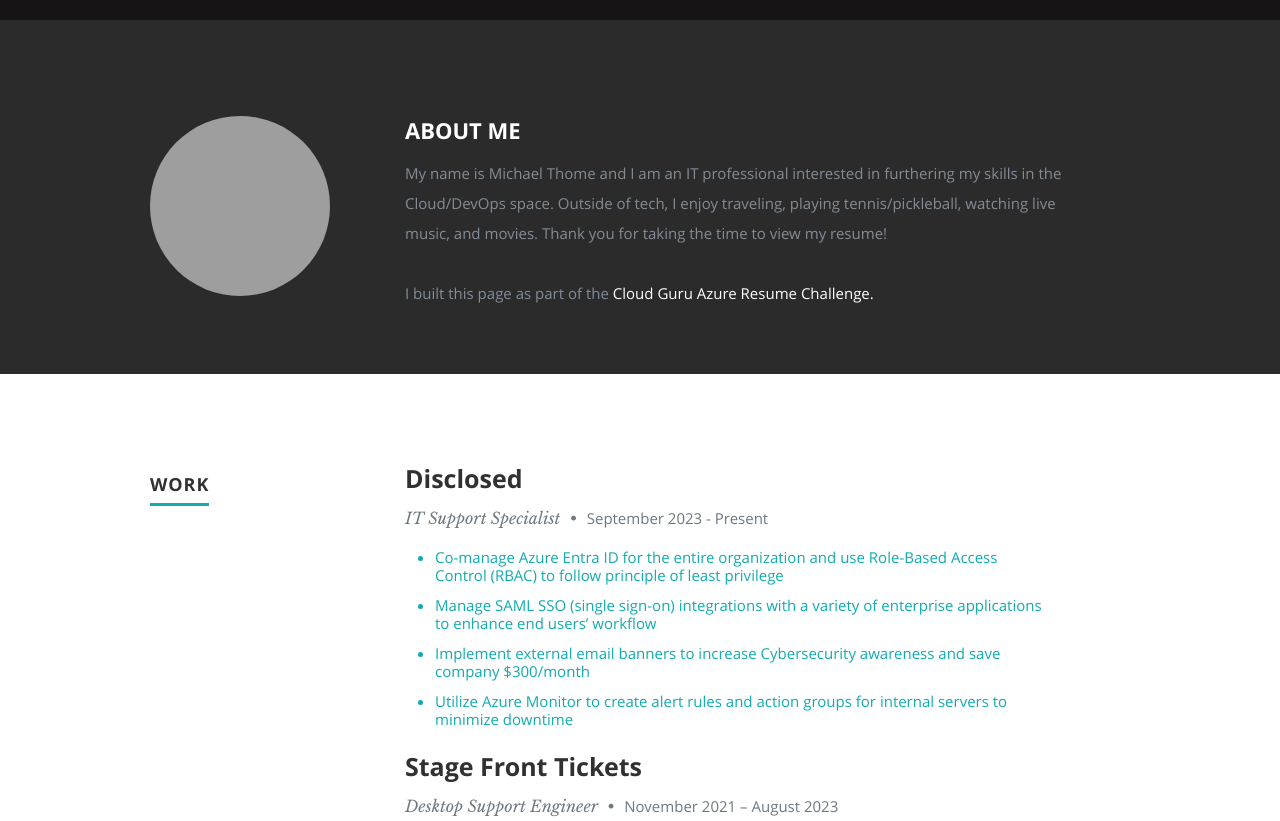
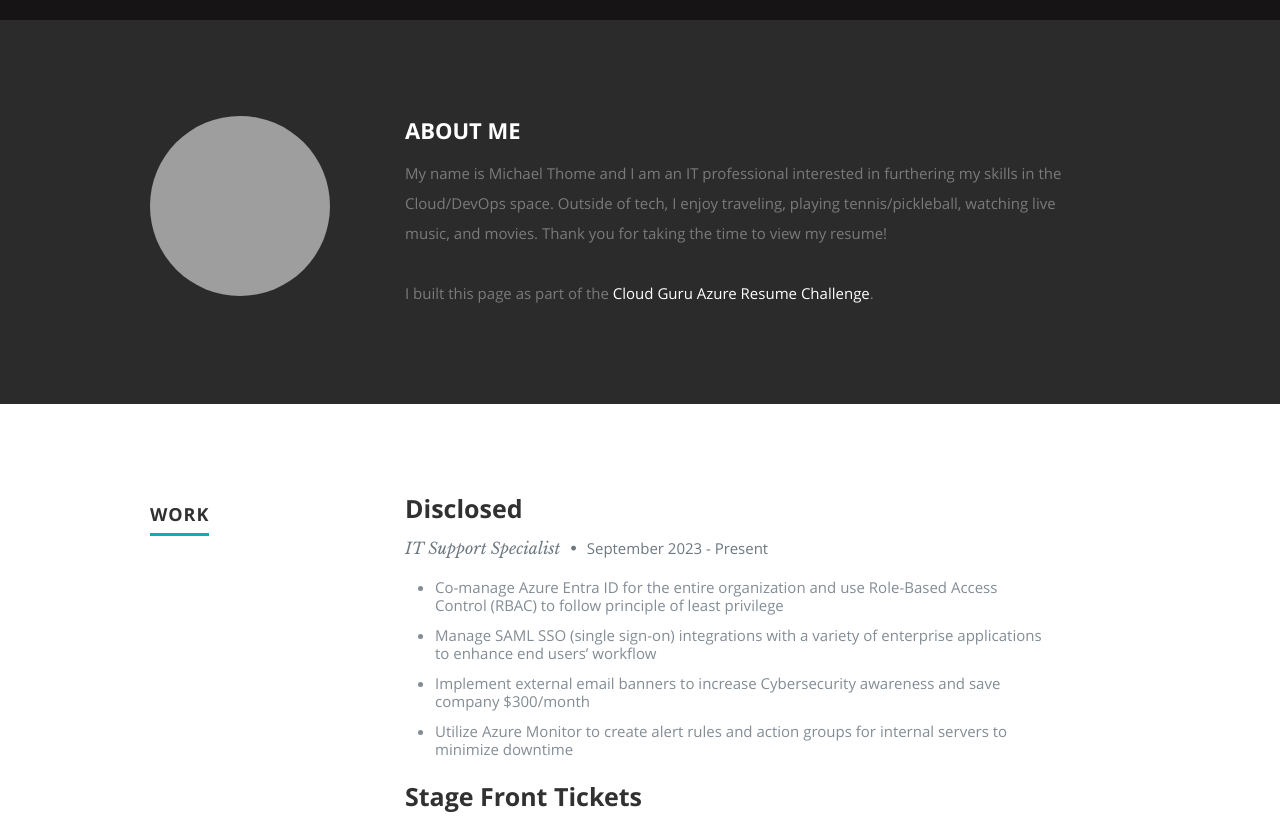
Before and after one commit to JustAnotherCloudGuy/azure-resume, a plain HTML site: page frontend/index.html in a window 1280 px wide. Shown: the part 780-1601 px from the top of the page. Drawn offline with nearby package versions, Linux system fonts and the light colour scheme; no server answers; grey boxes are pictures that could not be loaded.

Commit message:
troubleshoot index.html issue

```diff
--- a/frontend/index.html
+++ b/frontend/index.html
@@ -66,24 +66,23 @@
     <div class="row">
 
         <div class="three columns">
-
             <img class="profile-pic" src="images/me.png" alt="" />
-
         </div>
 
         <div class="nine columns main-col">
 
             <h2>ABOUT ME</h2>
 
-                My name is Michael Thome and I am an IT professional interested in furthering my skills in the Cloud/DevOps space. Outside of tech, I enjoy traveling, playing tennis/pickleball, watching live music, and movies. Thank you for taking the time to view my resume!
-            </a>
-            </p>I built this page as part of the <a href="https://github.com/madebygps/cgc-azure-resume">Cloud Guru Azure Resume Challenge.
+            <p>My name is Michael Thome and I am an IT professional interested in furthering my skills in the Cloud/DevOps space. Outside of tech, I enjoy traveling, playing tennis/pickleball, watching live music, and movies. Thank you for taking the time to view my resume!</p>
+
+            <p>I built this page as part of the <a href="https://github.com/madebygps/cgc-azure-resume">Cloud Guru Azure Resume Challenge</a>.</p>
 
         </div>
 
     </div>
 
 </section>
+
 
 <!-- Resume Section -->
 <section id="resume">
```
